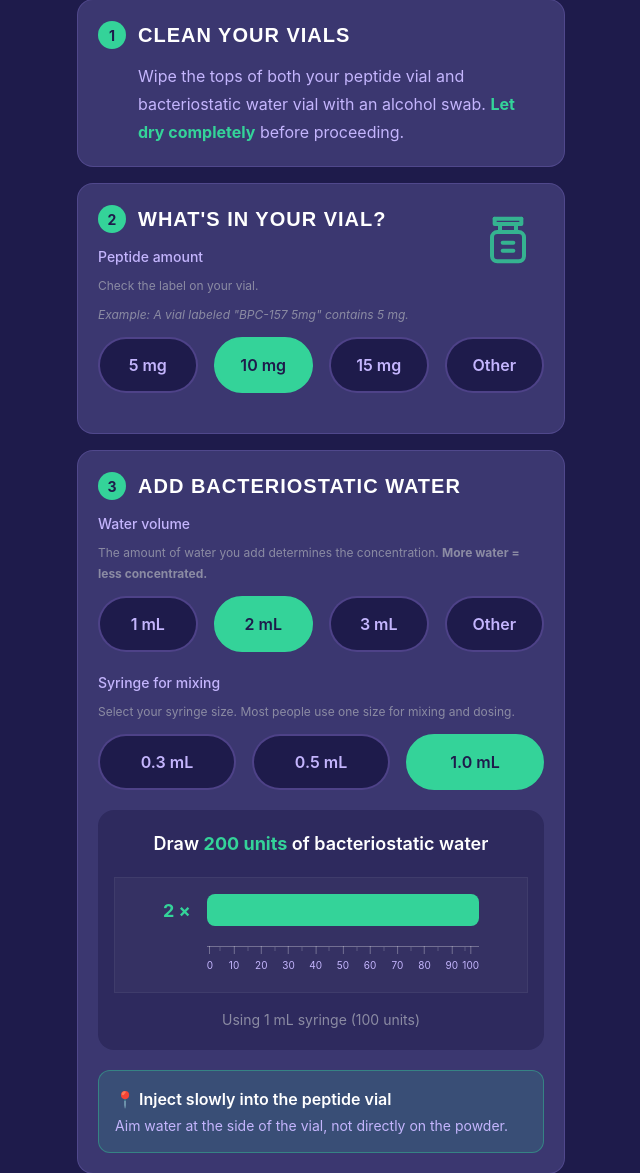
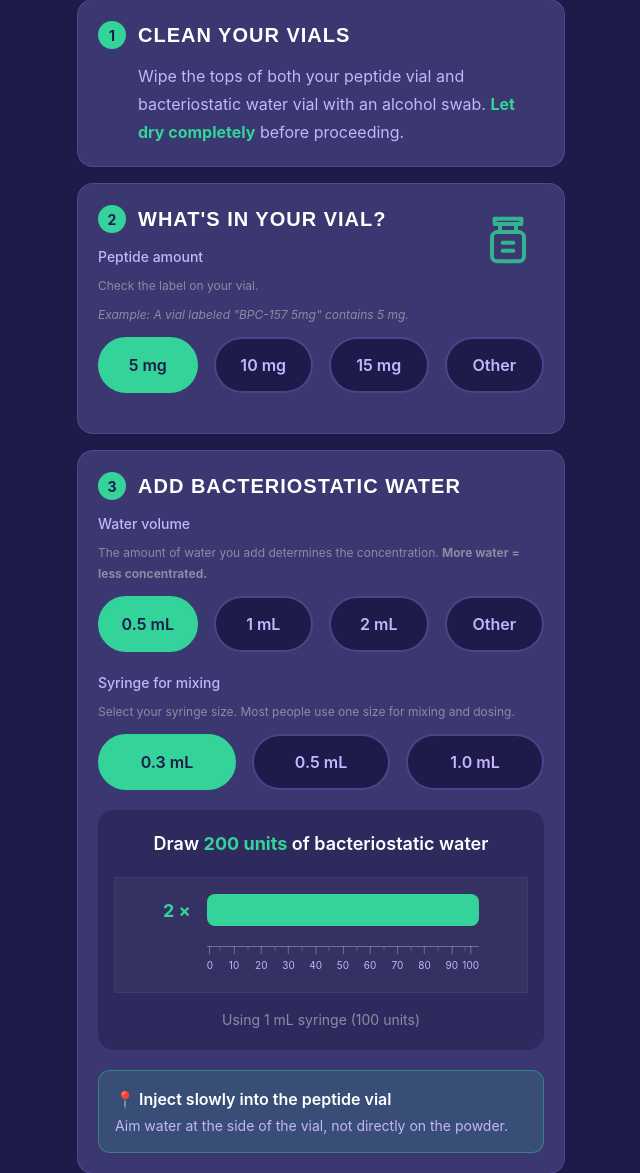
Before and after one commit to dutchdutchdutch/clearmix, a Flask app: page / in a window 1280 px wide. Shown: the part 396-1569 px from the top of the page, without its empty margins (319-959 px from the left). Run offline with Flask 3, Linux system fonts and the light colour scheme.

Commit message:
Mininal biostatic water lowered to 0.5 mL

```diff
--- a/build/static/js/calculator.js
+++ b/build/static/js/calculator.js
@@ -45,7 +45,7 @@ const state = {
 
 const CONSTRAINTS = {
     water: {
-        min: 1,
+        min: 0.5,
         max: 10,
         unit: 'mL'
     },
--- a/execution/app/static/js/calculator.js
+++ b/execution/app/static/js/calculator.js
@@ -45,7 +45,7 @@ const state = {
 
 const CONSTRAINTS = {
     water: {
-        min: 1,
+        min: 0.5,
         max: 10,
         unit: 'mL'
     },
@@ -68,6 +68,16 @@ const CONSTRAINTS = {
 // ================================================================
 // VALIDATION FUNCTIONS
 // ================================================================
+
+/**
+ * Set the water volume directly (e.g. from presets)
+ * @param {number} vol - Volume in mL
+ */
+function setWaterVolume(vol) {
+    state.diluentMl = vol;
+    state.validationErrors.water = false;
+    updateMixingUI();
+}
 
 /**
  * Validate water volume input
@@ -578,68 +588,49 @@ function initVialPresets() {
 }
 
 function initWaterPresets() {
-    const waterPresets = document.getElementById('water-presets');
+    const container = document.getElementById('water-presets');
     const customInput = document.getElementById('custom-water-input');
     const customField = document.getElementById('diluent-ml-custom');
 
-    waterPresets.addEventListener('click', (e) => {
+    if (!container) return;
+
+    container.addEventListener('click', (e) => {
         const btn = e.target.closest('.preset-btn');
         if (!btn) return;
 
-        waterPresets.querySelectorAll('.preset-btn').forEach(b => b.classList.remove('preset-btn--active'));
+        container.querySelectorAll('.preset-btn').forEach(b => b.classList.remove('preset-btn--active'));
         btn.classList.add('preset-btn--active');
 
-        const value = btn.dataset.value;
-        if (value === 'custom') {
+        const val = btn.dataset.value;
+
+        if (val === 'custom') {
             customInput.style.display = 'flex';
-            customField.focus();
-            // Validate current value
-            const enteredValue = parseFloat(customField.value);
-            const validation = validateWaterVolume(enteredValue);
-            state.diluentMl = validation.correctedValue || null;
+            if (customField) customField.focus();
         } else {
             customInput.style.display = 'none';
-            // Preset values are always valid, clear alerts
-            hideAlert('water-alert-error');
-            hideAlert('water-alert-info');
-            state.diluentMl = parseFloat(value);
+            setWaterVolume(parseFloat(val));
         }
-        updateMixingUI();
     });
 
+    if (customField) {
         customField.addEventListener('input', (e) => {
-        const enteredValue = parseFloat(e.target.value);
-        const validation = validateWaterVolume(enteredValue);
+            const val = parseFloat(e.target.value);
+            const validation = validateWaterVolume(val);
 
-        if (validation.correctedValue !== null && validation.correctedValue !== enteredValue) {
-            // Value was corrected - update the input field
-            e.target.value = validation.correctedValue;
-            state.diluentMl = validation.correctedValue;
-        } else {
-            state.diluentMl = enteredValue || null;
+            // Only update state if valid or purely typing
+            // (We handle validation errors visually via validation result)
+            if (!isNaN(val)) {
+                state.diluentMl = val;
             }
 
-        // Add/remove error class on input
             if (validation.alertType === 'error') {
                 e.target.classList.add('input--error');
             } else {
                 e.target.classList.remove('input--error');
             }
-
             updateMixingUI();
         });
-
-    // Also validate on blur (when leaving field)
-    customField.addEventListener('blur', (e) => {
-        const enteredValue = parseFloat(e.target.value);
-        const validation = validateWaterVolume(enteredValue);
-
-        if (validation.correctedValue !== null && validation.correctedValue !== enteredValue) {
-            e.target.value = validation.correctedValue;
-            state.diluentMl = validation.correctedValue;
-            updateMixingUI();
     }
-    });
 }
 
 function initMixingSyringePresets() {
--- a/execution/app/static/js/tests.js
+++ b/execution/app/static/js/tests.js
@@ -64,11 +64,11 @@ function testWaterVolumeValidation() {
         assertEqual(result.alertType, null, 'Should have no alert');
     });
 
-    // Test: Minimum boundary (1 mL)
-    test('Water: 1 mL is valid (minimum)', () => {
-        const result = validateWaterVolume(1);
+    // Test: Minimum boundary (0.5 mL)
+    test('Water: 0.5 mL is valid (minimum)', () => {
+        const result = validateWaterVolume(0.5);
         assertTrue(result.valid, 'Min value should be valid');
-        assertEqual(result.correctedValue, 1);
+        assertEqual(result.correctedValue, 0.5);
     });
 
     // Test: Maximum boundary (10 mL)
@@ -79,26 +79,26 @@ function testWaterVolumeValidation() {
     });
 
     // Test: Below minimum
-    test('Water: 0.5 mL is corrected to 1 mL', () => {
-        const result = validateWaterVolume(0.5);
+    test('Water: 0.2 mL is corrected to 0.5 mL', () => {
+        const result = validateWaterVolume(0.2);
         assertFalse(result.valid, 'Should be invalid');
-        assertEqual(result.correctedValue, 1, 'Should correct to min');
+        assertEqual(result.correctedValue, 0.5, 'Should correct to min');
         assertEqual(result.alertType, 'error');
     });
 
     // Test: Negative value
-    test('Water: -1 mL is corrected to 1 mL', () => {
+    test('Water: -1 mL is corrected to 0.5 mL', () => {
         const result = validateWaterVolume(-1);
         assertFalse(result.valid);
-        assertEqual(result.correctedValue, 1, 'Negative should correct to min');
+        assertEqual(result.correctedValue, 0.5, 'Negative should correct to min');
         assertEqual(result.alertType, 'error');
     });
 
     // Test: Zero
-    test('Water: 0 mL is corrected to 1 mL', () => {
+    test('Water: 0 mL is corrected to 0.5 mL', () => {
         const result = validateWaterVolume(0);
         assertFalse(result.valid);
-        assertEqual(result.correctedValue, 1);
+        assertEqual(result.correctedValue, 0.5);
     });
 
     // Test: Above maximum
@@ -154,18 +154,20 @@ function testDoseValidation() {
         assertEqual(result.alertType, 'info', 'Exactly 1000 should show info');
     });
 
-    // Test: Above warning threshold
-    test('Dose: 1001 mcg shows warning alert', () => {
+    // Test: Above warning threshold (over max)
+    test('Dose: 1001 mcg clamped to max with info alert', () => {
         const result = validateDose(1001);
-        assertTrue(result.valid, 'Should still be valid');
-        assertEqual(result.alertType, 'warning', 'Should show high dose warning');
+        assertTrue(result.valid, 'Should be valid');
+        assertEqual(result.correctedValue, 1000, 'Should be clamped to max');
+        assertEqual(result.alertType, 'info', 'Should show info alert (clamped)');
     });
 
     // Test: Very high dose
-    test('Dose: 5000 mcg shows warning alert', () => {
+    test('Dose: 5000 mcg clamped to max', () => {
         const result = validateDose(5000);
         assertTrue(result.valid);
-        assertEqual(result.alertType, 'warning');
+        assertEqual(result.correctedValue, 1000, 'Should be clamped to max');
+        assertEqual(result.alertType, 'info');
     });
 
     // Test: Zero dose
@@ -328,6 +330,16 @@ function testWaterMeterSync() {
         assertEqual(drawsInfo.totalUnits, 100);
     });
 
+    test('Meter: Selecting 0.5 mL water shows "50 units" in meter', () => {
+        state.diluentMl = 0.5;
+        state.mixingSyringeMl = 1.0;
+        state.mixingSyringeUnits = 100;
+        const drawsInfo = calculateDrawsNeeded(state.diluentMl, state.mixingSyringeMl);
+        // 0.5 mL = 50 units
+        assertEqual(drawsInfo.displayText, '50 units');
+        assertEqual(drawsInfo.totalUnits, 50);
+    });
+
     test('Meter: Selecting 2 mL water shows "200 units" in meter', () => {
         state.diluentMl = 2.0;
         state.mixingSyringeMl = 3.0;
@@ -445,6 +457,59 @@ function testVialAmountValidation() {
 
 
 // ================================================================
+// UI UPDATE TESTS
+// ================================================================
+
+function testUIUpdates() {
+    console.log('\n📋 UI UPDATE TESTS');
+    console.log('='.repeat(40));
+
+    // Helper: Mock DOM element if not present (for headless testing)
+    const mockElement = (id) => {
+        if (!document.getElementById(id)) {
+            const el = document.createElement('div');
+            el.id = id;
+            document.body.appendChild(el);
+            return el;
+        }
+        return document.getElementById(id);
+    };
+
+    test('Concentration Display: Updates correctly (e.g., 5000 mcg/mL)', () => {
+        // Setup DOM
+        const el = mockElement('final-concentration-text');
+
+        // Setup State
+        state.vialMg = 10;
+        state.diluentMl = 2; // = 5 mg/mL = 5000 mcg/mL
+
+        // Action
+        updateMixingUI();
+
+        // Specific Assert: Check for "5.0 mg/mL (or 5,000 mcg/mL)"
+        // Note: The exact string comes from calculator.js:
+        // `${concMg.toFixed. (1)} mg/mL (or ${concMcg.toLocaleString()} mcg/mL)`
+        const text = el.textContent;
+        assertTrue(text.includes('5.0 mg/mL'), `Expected "5.0 mg/mL" in "${text}"`);
+        assertTrue(text.includes('5,000 mcg/mL'), `Expected "5,000 mcg/mL" in "${text}"`);
+    });
+
+    test('Concentration Display: Updates correctly (e.g., 2000 mcg/mL)', () => {
+        const el = mockElement('final-concentration-text');
+
+        state.vialMg = 10;
+        state.diluentMl = 5; // = 2 mg/mL = 2000 mcg/mL
+
+        updateMixingUI();
+
+        const text = el.textContent;
+        assertTrue(text.includes('2.0 mg/mL'), `Expected "2.0 mg/mL" in "${text}"`);
+        assertTrue(text.includes('2,000 mcg/mL'), `Expected "2,000 mcg/mL" in "${text}"`);
+    });
+}
+
+
+// ================================================================
 // RUN ALL TESTS
 // ================================================================
 
@@ -464,6 +529,7 @@ function runValidationTests() {
     testMultiDrawCalculation();
     testWaterMeterSync();
     testVialAmountValidation();
+    testUIUpdates();
 
     // Summary
     console.log('\n' + '='.repeat(50));
--- a/execution/app/templates/index.html
+++ b/execution/app/templates/index.html
@@ -66,8 +66,8 @@
                     <em class="example">Example: A vial labeled "BPC-157 5mg" contains 5 mg.</em>
                 </p>
                 <div class="preset-group" id="vial-presets">
-                    <button type="button" class="preset-btn" data-value="5">5 mg</button>
-                    <button type="button" class="preset-btn preset-btn--active" data-value="10">10 mg</button>
+                    <button type="button" class="preset-btn preset-btn--active" data-value="5">5 mg</button>
+                    <button type="button" class="preset-btn " data-value="10">10 mg</button>
                     <button type="button" class="preset-btn" data-value="15">15 mg</button>
                     <button type="button" class="preset-btn" data-value="custom">Other</button>
                 </div>
@@ -97,10 +97,10 @@
 
                 </p>
                 <div class="preset-group" id="water-presets">
-                    <button type="button" class="preset-btn" data-value="1.0">1 mL</button>
-                    <button type="button" class="preset-btn preset-btn--active" data-value="2.0">2 mL</button>
-                    <button type="button" class="preset-btn" data-value="3.0">3 mL</button>
-                    <button type="button" class="preset-btn" data-value="custom">Other</button>
+                    <button class="preset-btn preset-btn--active" data-value="0.5">0.5 mL</button>
+                    <button class="preset-btn" data-value="1">1 mL</button>
+                    <button class="preset-btn" data-value="2">2 mL</button>
+                    <button class="preset-btn" data-value="custom" id="water-custom-btn">Other</button>
                 </div>
                 <div class="input-with-unit mt-4" id="custom-water-input" style="display: none;">
                     <input type="number" class="input input--number" id="diluent-ml-custom" placeholder="1-10 mL"
@@ -118,9 +118,10 @@
                     Select your syringe size. Most people use one size for mixing and dosing.
                 </p>
                 <div class="preset-group" id="mixing-syringe-presets">
-                    <button type="button" class="preset-btn" data-value="0.3" data-units="30">0.3 mL</button>
+                    <button type="button" class="preset-btn preset-btn--active" data-value="0.3" data-units="30">0.3
+                        mL</button>
                     <button type="button" class="preset-btn" data-value="0.5" data-units="50">0.5 mL</button>
-                    <button type="button" class="preset-btn preset-btn--active" data-value="1.0" data-units="100">1.0
+                    <button type="button" class="preset-btn" data-value="1.0" data-units="100">1.0
                         mL</button>
                 </div>
                 <div class="input-with-unit mt-4" id="custom-mixing-syringe-input" style="display: none;">
@@ -220,11 +221,11 @@
             <div class="input-group">
                 <label class="input-group__label">Select syringe for dosing</label>
                 <div class="preset-group" id="dosing-syringe-presets">
-                    <button type="button" class="preset-btn" data-value="0.3" data-units="30">
+                    <button type="button" class="preset-btn preset-btn--active" data-value="0.3" data-units="30">
                         0.3 mL
                         <span class="mode-btn__desc">30 units</span>
                     </button>
-                    <button type="button" class="preset-btn preset-btn--active" data-value="0.5" data-units="50">
+                    <button type="button" class="preset-btn" data-value="0.5" data-units="50">
                         0.5 mL
                         <span class="mode-btn__desc">50 units</span>
                     </button>
```
Also changed, not shown: build/index.html (+5 -5 lines), execution/tests/test_validation.py (+2 -2 lines), firebase.json (added), 4 other files. Lines whose indentation alone changed are shown as unchanged.
